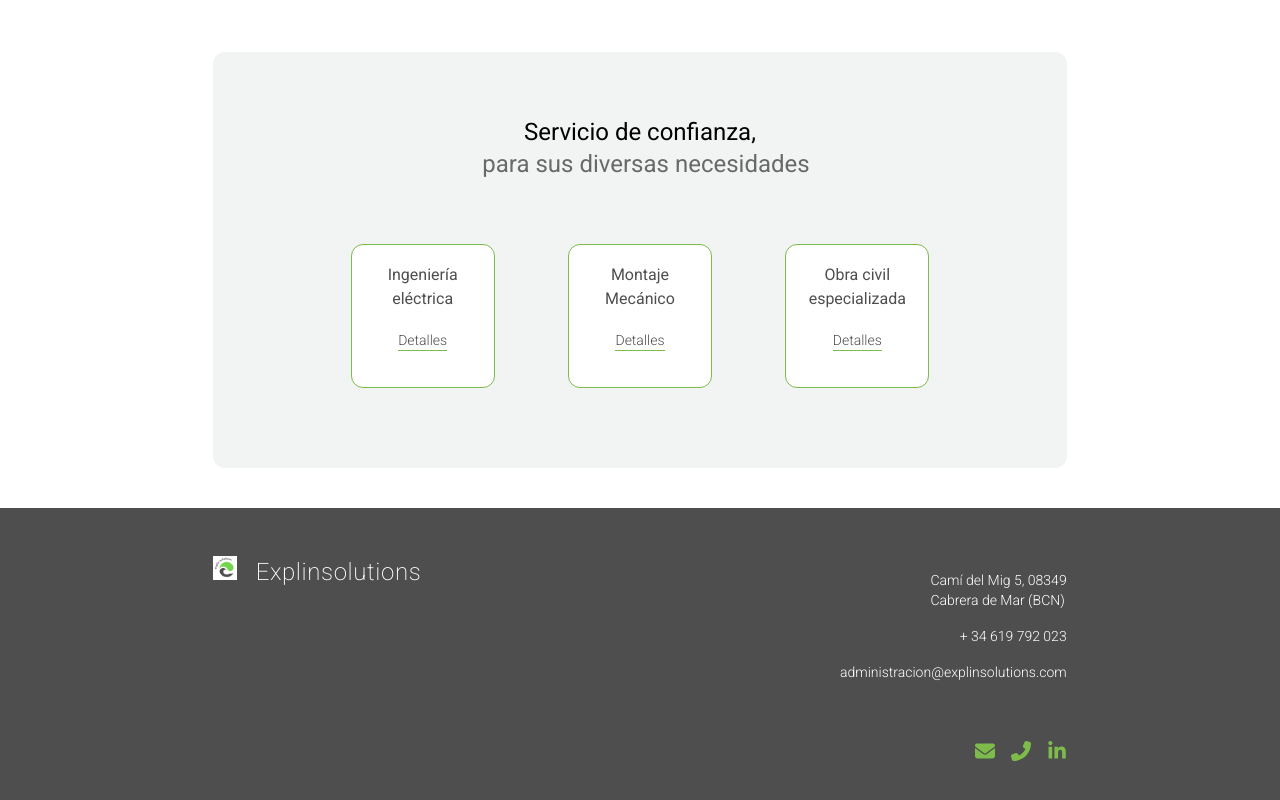
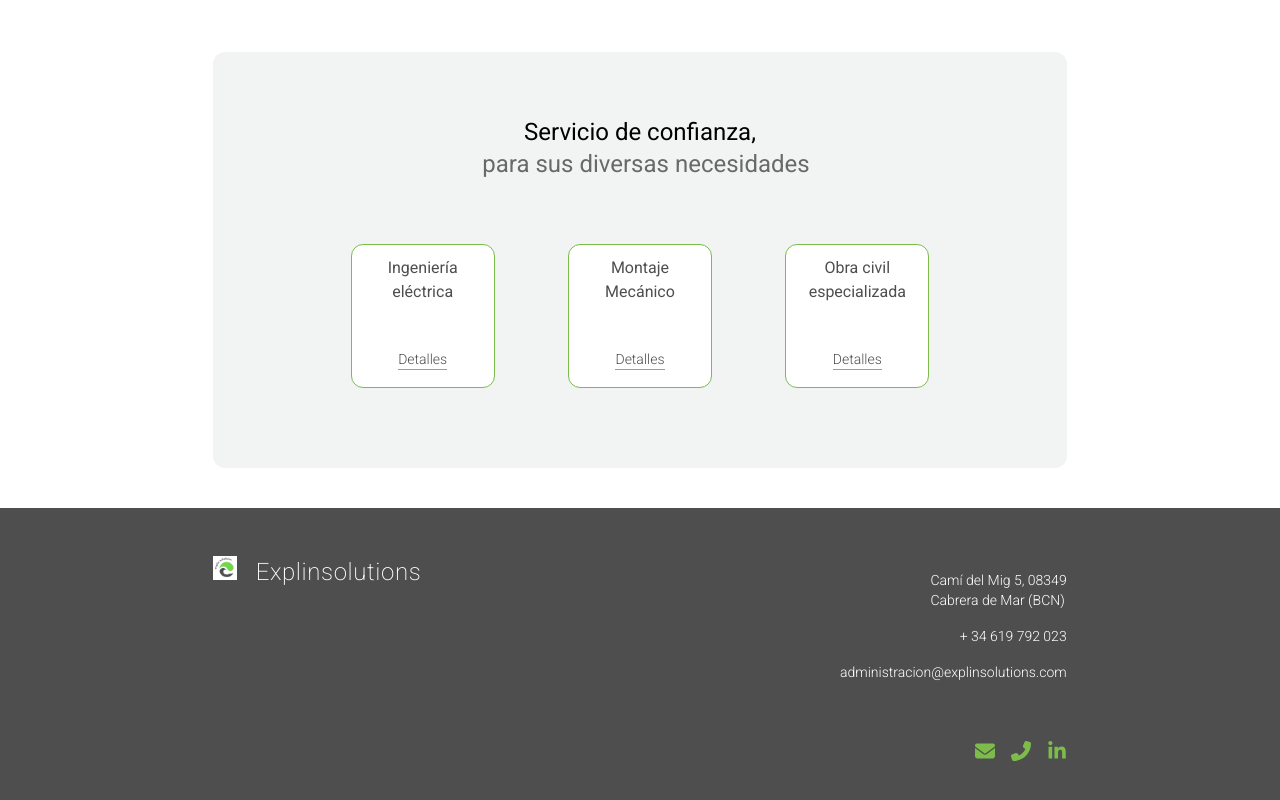
Before and after one commit to kvi-ki/explinsolutions, a Next.js app: page / in a window 1280 px wide. Shown: the part 684-1484 px from the top of the page. Built offline with nearby package versions, Linux system fonts and the light colour scheme.

Commit message:
style: update list style for xl screens

```diff
--- a/src/app/globals.css
+++ b/src/app/globals.css
@@ -49,9 +49,13 @@ body {
   @apply bg-white border border-green rounded-xl p-10 m-2 w-80 h-96 flex flex-col justify-around items-center text-darkGray font-light;
 }
 
+.service-item-large-screen {
+  @apply bg-white border border-green rounded-xl p-8 m-2 w-80 h-80 flex flex-col justify-start items-center text-darkGray font-light;
+}
+
 .service-heading {
   @apply w-full text-center text-wrap text-sm font-normal
-  lg:text-base;
+  lg:text-base xl:mb-10;
 }
 
 .footer-icon {
--- a/src/components/services/Service.tsx
+++ b/src/components/services/Service.tsx
@@ -30,15 +30,17 @@ export default function Service({
 
   return (
     <li
-      className={`${largeScreenSize ? 'service-item-expand' : `transition-all duration-500 ease-in-out ${isVisible ? 'service-item-expand' : 'service-item'}`}`}
+      className={`${largeScreenSize ? 'service-item-large-screen' : `transition-all duration-500 ease-in-out ${isVisible ? 'service-item-expand' : 'service-item'}`}`}
     >
       <h3 className="service-heading">{serviceData.name}</h3>
+      {!largeScreenSize && (
         <p
           className="text-xs border-b border-b-green cursor-pointer lg:text-sm"
           onClick={toggleList}
         >
           Detalles
         </p>
+      )}
       <div
         className={`${largeScreenSize ? 'opacity-100' : `transition-all duration-700 ease-in-out ${isVisible ? 'opacity-100' : 'opacity-0'}`}`}
       >
```
Lines whose indentation alone changed are shown as unchanged.
